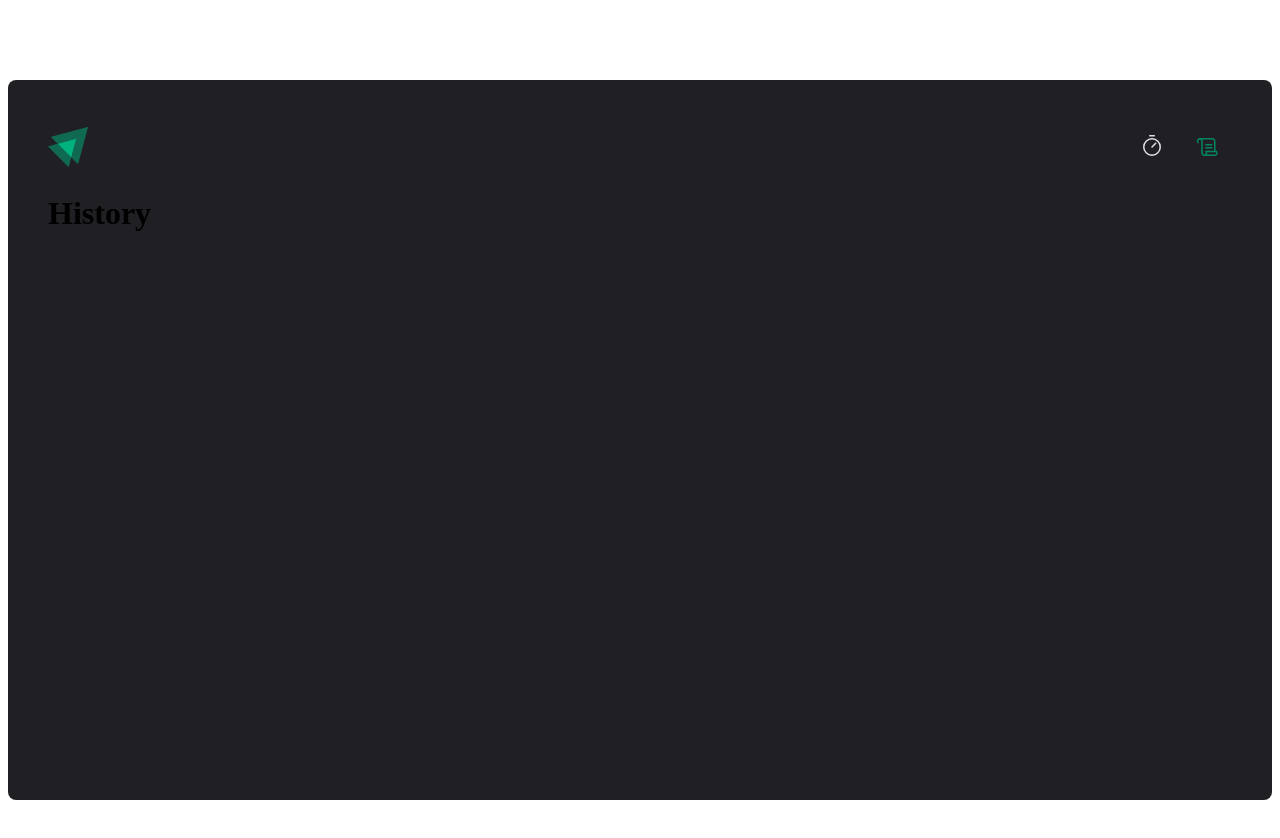
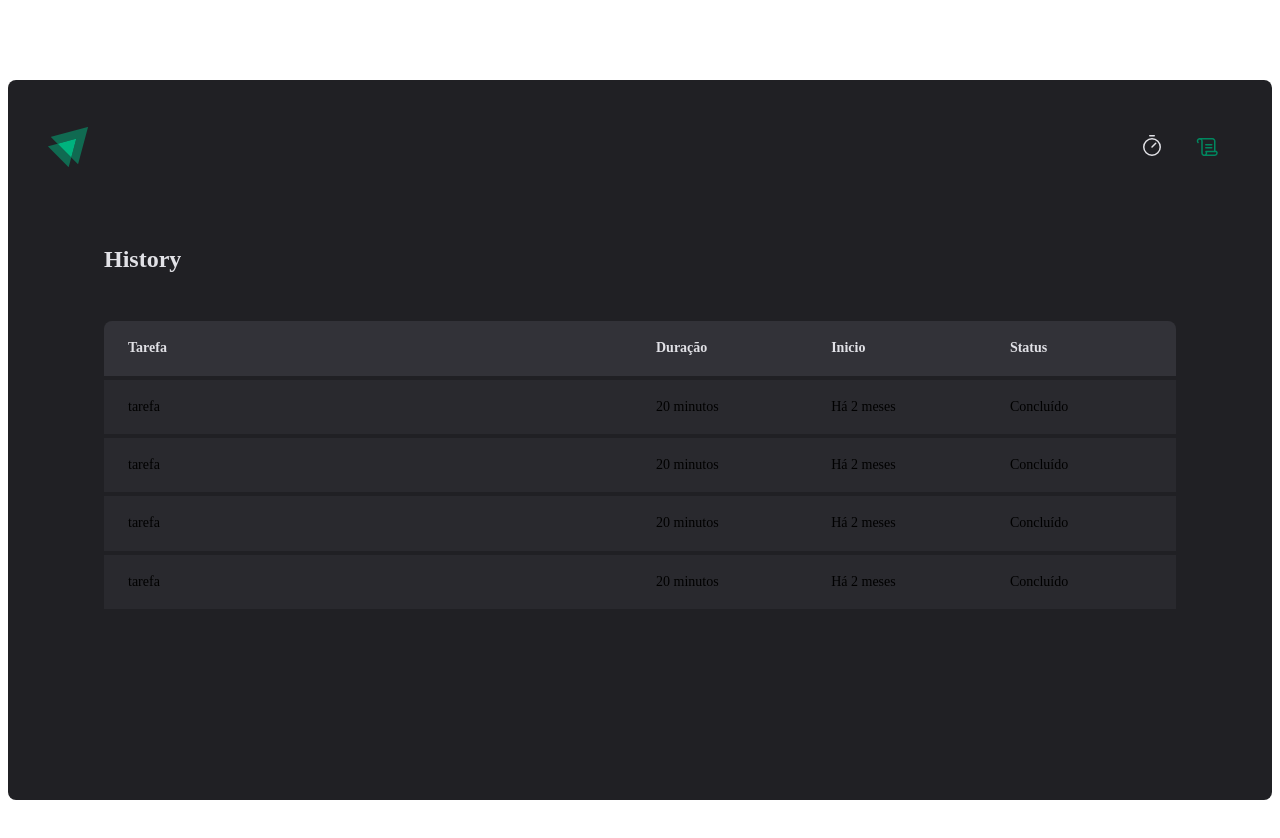
Before and after one commit to PontesEdu/iginite-timer, a React (Vite) app: page /history in a window 1280 px wide. Shown: the top 838 px of the page. Built offline with nearby package versions, Linux system fonts and the light colour scheme.

Commit message:
created page home

```diff
--- a/src/Router.tsx
+++ b/src/Router.tsx
@@ -1,7 +1,7 @@
 import { Routes, Route } from 'react-router-dom'
 import { Home } from './pages/Home/Home'
+import { Defaultlayout } from './layouts/DefaultLayout'
 import { History } from './pages/History'
-import { Defaultlayout } from './layouts/DefaultLayout'
 
 export function Router() {
   return (
--- a/src/pages/History.tsx
+++ /dev/null
@@ -1,3 +0,0 @@
-export function History() {
-  return <h1>History</h1>
-}
--- /dev/null
+++ b/src/pages/History/index.tsx
@@ -0,0 +1,48 @@
+import { HistoryContainer, HistoryList } from './styles'
+
+export function History() {
+  return (
+    <HistoryContainer>
+      <h1>History</h1>
+
+      <HistoryList>
+        <table>
+          <thead>
+            <tr>
+              <th>Tarefa</th>
+              <th>Duração</th>
+              <th>Inicio</th>
+              <th>Status</th>
+            </tr>
+          </thead>
+          <tbody>
+            <tr>
+              <td>tarefa</td>
+              <td>20 minutos</td>
+              <td>Há 2 meses</td>
+              <td>Concluído</td>
+            </tr>
+            <tr>
+              <td>tarefa</td>
+              <td>20 minutos</td>
+              <td>Há 2 meses</td>
+              <td>Concluído</td>
+            </tr>
+            <tr>
+              <td>tarefa</td>
+              <td>20 minutos</td>
+              <td>Há 2 meses</td>
+              <td>Concluído</td>
+            </tr>
+            <tr>
+              <td>tarefa</td>
+              <td>20 minutos</td>
+              <td>Há 2 meses</td>
+              <td>Concluído</td>
+            </tr>
+          </tbody>
+        </table>
+      </HistoryList>
+    </HistoryContainer>
+  )
+}
--- /dev/null
+++ b/src/pages/History/styles.ts
@@ -0,0 +1,62 @@
+import styled from 'styled-components'
+
+export const HistoryContainer = styled.main`
+  flex: 1;
+  padding: 3.5rem;
+
+  display: flex;
+  flex-direction: column;
+
+  h1 {
+    font-size: 1.5rem;
+    color: ${(props) => props.theme['gray-100']};
+  }
+`
+
+export const HistoryList = styled.div`
+  flex: 1;
+  overflow: auto; // seu não couber na tela ele ativa o scroll (Mais a tabela tem que estar dentro da div)
+  margin-top: 2rem;
+
+  table {
+    width: 100%;
+    border-collapse: collapse;
+    min-width: 600px;
+
+    th {
+      background-color: ${(props) => props.theme['gray-600']};
+      padding: 1rem;
+      text-align: left;
+      color: ${(props) => props.theme['gray-100']};
+      font-size: 0.875rem;
+      line-height: 1.6;
+
+      &:first-child {
+        border-top-left-radius: 8px;
+        padding-left: 1.5rem;
+      }
+
+      &:last-child {
+        border-top-right-radius: 8px;
+        padding-right: 1.5rem;
+      }
+    }
+
+    td {
+      background-color: ${(props) => props.theme['gray-700']};
+      border-top: 4px solid ${(props) => props.theme['gray-800']};
+      padding: 1rem;
+      font-size: 0.875rem;
+      line-height: 1.6;
+
+      &:first-child {
+        width: 50%;
+        padding-left: 1.5rem;
+      }
+
+      &:last-child {
+        padding-right: 1.5rem;
+      }
+    }
+  }
+`
--- a/src/pages/Home/styles.ts
+++ b/src/pages/Home/styles.ts
@@ -44,7 +44,7 @@ const BaseInput = styled.input`
 
   &:focus {
     box-shadow: none;
-    border-color: ${props => props.theme['green-500']};
+    border-color: ${(props) => props.theme['green-500']};
   }
 `
 
```
